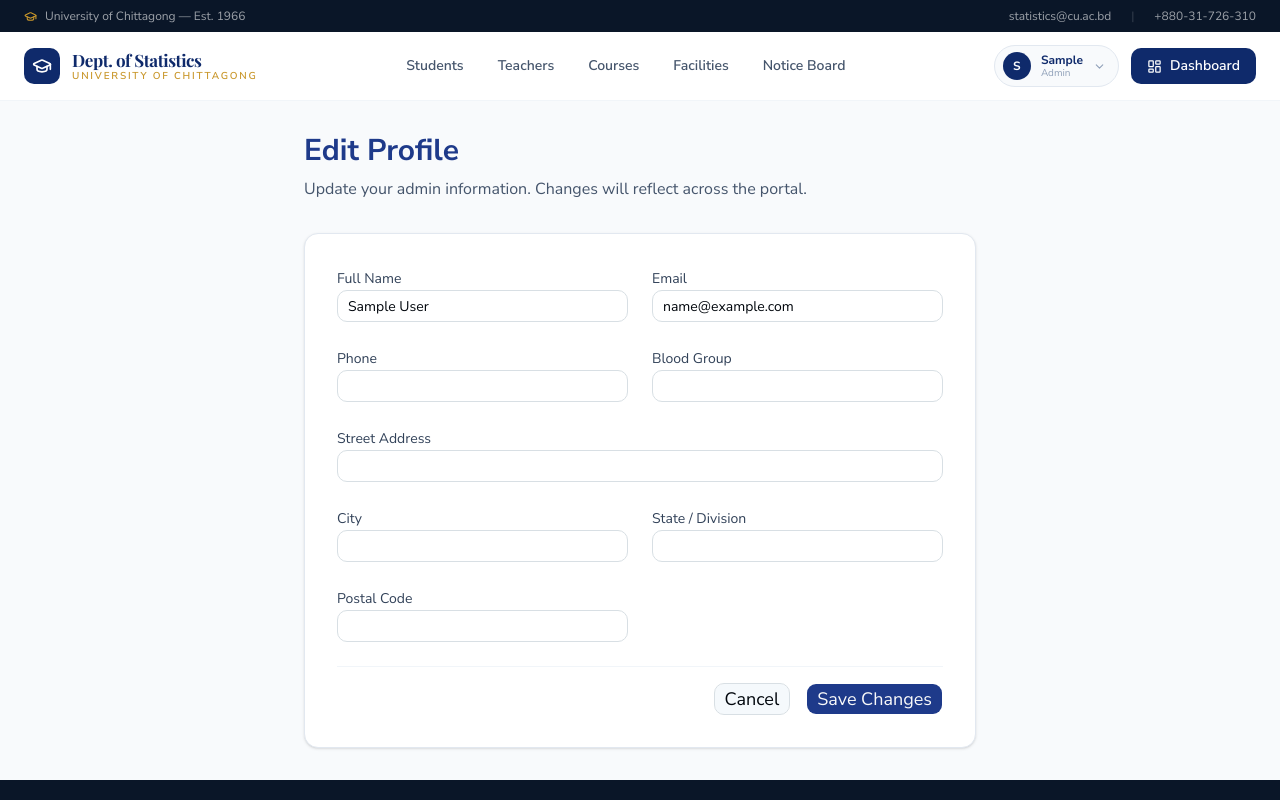
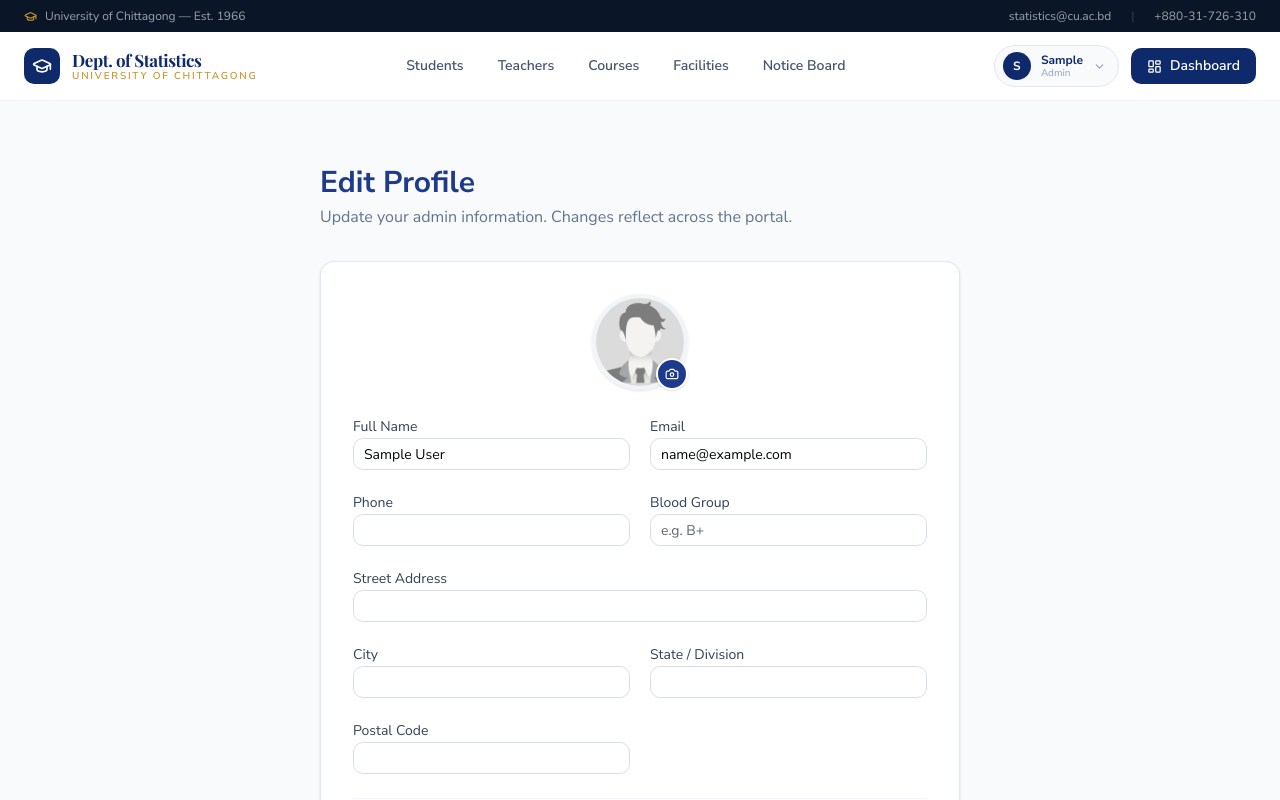
Before and after one commit to himibaba10/dept-of-statistics, a Next.js app: page /profile/edit in a window 1280 px wide. Shown: the top 800 px of the page. Built offline with nearby package versions, Linux system fonts and the light colour scheme; sample sign-in values are in the browser's storage; a web font is replaced by a local one.

Commit message:
feat: Cloudinary image upload with compression, PATCH /api/users/me, profile edit page wired

```diff
--- a/next.config.ts
+++ b/next.config.ts
@@ -14,6 +14,10 @@ const nextConfig: NextConfig = {
       {
         protocol: 'https',
         hostname: 'i.pravatar.cc'
+      },
+      {
+        protocol: 'https',
+        hostname: 'res.cloudinary.com'
       }
     ]
   }
--- a/package.json
+++ b/package.json
@@ -26,6 +26,7 @@
     "react-dom": "19.2.4",
     "react-photo-album": "^3.6.0",
     "shadcn": "^4.3.0",
+    "sharp": "^0.34.5",
     "tailwind-merge": "^3.5.0",
     "tw-animate-css": "^1.4.0",
     "yet-another-react-lightbox": "^3.31.0"
--- a/src/app/(shared)/profile/edit/page.tsx
+++ b/src/app/(shared)/profile/edit/page.tsx
@@ -3,59 +3,187 @@
 import { useAuth } from '@/components/providers/AuthProvider';
 import { Button } from '@/components/ui/button';
 import { Input } from '@/components/ui/input';
+import { fetchWithAuth } from '@/lib/fetchWithAuth';
+import { User } from '@/types';
+import { Camera, Loader2 } from 'lucide-react';
 import { useRouter } from 'next/navigation';
-import { useEffect, useState } from 'react';
+import { useEffect, useRef, useState } from 'react';
+
+interface FormData {
+  name: string;
+  email: string;
+  phone: string;
+  bloodGroup: string;
+  address: {
+    street: string;
+    city: string;
+    state: string;
+    postalCode: string;
+  };
+}
 
 export default function ProfileEditPage() {
-  const { user, isLoading } = useAuth();
+  const { user, isLoading, updateUser } = useAuth();
   const router = useRouter();
 
-  // eslint-disable-next-line @typescript-eslint/no-explicit-any
-  const [formData, setFormData] = useState<any>(null);
+  const [formData, setFormData] = useState<FormData>({
+    name: '',
+    email: '',
+    phone: '',
+    bloodGroup: '',
+    address: { street: '', city: '', state: '', postalCode: '' }
+  });
+
+  // Image state
+  const [imagePreview, setImagePreview] = useState<string | null>(null);
+  const [imageFile, setImageFile] = useState<File | null>(null);
+  const [uploading, setUploading] = useState(false);
+  const [saving, setSaving] = useState(false);
+  const [error, setError] = useState<string | null>(null);
+  const [success, setSuccess] = useState(false);
+  const fileInputRef = useRef<HTMLInputElement>(null);
 
   useEffect(() => {
     if (!isLoading && !user) {
       router.push('/');
-    } else if (user) {
+      return;
+    }
+    if (user) {
       // eslint-disable-next-line react-hooks/set-state-in-effect
-      setFormData({ ...user });
+      setFormData({
+        name: user.name ?? '',
+        email: user.email ?? '',
+        phone: user.phone ?? '',
+        bloodGroup: user.bloodGroup ?? '',
+        address: {
+          street: user.address?.street ?? '',
+          city: user.address?.city ?? '',
+          state: user.address?.state ?? '',
+          postalCode: user.address?.postalCode ?? ''
+        }
+      });
+      setImagePreview(user.imageUrl ?? null);
     }
-  }, [user, isLoading, router]);
+    // eslint-disable-next-line react-hooks/exhaustive-deps
+  }, [user, isLoading]);
 
-  if (isLoading || !user || !formData) {
+  if (isLoading || !user) {
     return (
-      <div className='p-8 text-center text-slate-500'>Loading profile...</div>
+      <div className='flex min-h-[40vh] items-center justify-center'>
+        <Loader2 className='h-6 w-6 animate-spin text-slate-400' />
+      </div>
     );
   }
 
   const handleChange = (e: React.ChangeEvent<HTMLInputElement>) => {
     const { name, value } = e.target;
-    // eslint-disable-next-line @typescript-eslint/no-explicit-any
-    setFormData((prev: any) => {
-      if (name.startsWith('address.')) {
-        const addressField = name.split('.')[1];
-        return {
-          ...prev,
-          address: { ...(prev.address || {}), [addressField]: value }
-        };
-      }
-      return { ...prev, [name]: value };
-    });
+    if (name.startsWith('address.')) {
+      const field = name.split('.')[1] as keyof FormData['address'];
+      setFormData((prev) => ({
+        ...prev,
+        address: { ...prev.address, [field]: value }
+      }));
+    } else {
+      setFormData((prev) => ({ ...prev, [name]: value }));
+    }
   };
 
-  const handleSubmit = (e: React.FormEvent) => {
-    e.preventDefault();
-    // Here we would typically submit to Mongoose
-    alert('Profile modifications mock-saved successfully!');
-    console.log('Saved data:', formData);
+  const handleImageChange = (e: React.ChangeEvent<HTMLInputElement>) => {
+    const file = e.target.files?.[0];
+    if (!file) return;
+
+    const allowed = ['image/jpeg', 'image/png', 'image/webp', 'image/gif'];
+    if (!allowed.includes(file.type)) {
+      setError('Only JPEG, PNG, WebP or GIF images are allowed.');
+      return;
+    }
+    if (file.size > 10 * 1024 * 1024) {
+      setError('Image must be under 10MB.');
+      return;
+    }
+
+    setError(null);
+    setImageFile(file);
+    setImagePreview(URL.createObjectURL(file));
   };
 
+  const handleSubmit = async (e: React.FormEvent) => {
+    e.preventDefault();
+    setError(null);
+    setSuccess(false);
+
+    try {
+      setSaving(true);
+
+      // 1. Upload image first if a new one was picked
+      let imageUrl = user.imageUrl;
+      if (imageFile) {
+        setUploading(true);
+        const fd = new FormData();
+        fd.append('file', imageFile);
+
+        const uploadRes = await fetchWithAuth('/api/upload/image', {
+          method: 'POST',
+          body: fd
+        });
+
+        const uploadData = await uploadRes.json();
+        setUploading(false);
+
+        if (!uploadRes.ok) {
+          setError(uploadData.message ?? 'Image upload failed.');
+          return;
+        }
+        imageUrl = uploadData.data.url as string;
+      }
+
+      // 2. Save profile fields + imageUrl
+      const payload: Record<string, unknown> = {
+        name: formData.name,
+        phone: formData.phone,
+        bloodGroup: formData.bloodGroup || undefined,
+        address: formData.address,
+        ...(formData.email ? { email: formData.email } : {}),
+        ...(imageUrl ? { imageUrl } : {})
+      };
+
+      const res = await fetchWithAuth('/api/users/me', {
+        method: 'PATCH',
+        headers: { 'Content-Type': 'application/json' },
+        body: JSON.stringify(payload)
+      });
+
+      const data = await res.json();
+
+      if (!res.ok) {
+        setError(data.message ?? 'Failed to save profile.');
+        return;
+      }
+
+      // 3. Sync updated user into auth context + localStorage
+      updateUser(data.data as User);
+      setImageFile(null);
+      setSuccess(true);
+    } catch {
+      setError('Something went wrong. Please try again.');
+    } finally {
+      setSaving(false);
+      setUploading(false);
+    }
+  };
+
+  const avatarSrc =
+    imagePreview ??
+    (user.gender === 'female'
+      ? '/images/female-placeholder.webp'
+      : '/images/male-placeholder.webp');
+
   return (
-    <div className='mx-auto max-w-2xl space-y-8'>
+    <div className='mx-auto max-w-2xl space-y-8 px-4 py-8'>
       <div>
-        <h1 className='mb-2 text-3xl font-bold text-[#1E3A8A]'>Edit Profile</h1>
-        <p className='text-slate-600'>
-          Update your {user.role} information. Changes will reflect across the
+        <h1 className='mb-1 text-3xl font-bold text-[#1E3A8A]'>Edit Profile</h1>
+        <p className='text-slate-500'>
+          Update your {user.role} information. Changes reflect across the
           portal.
         </p>
       </div>
@@ -64,111 +192,144 @@ export default function ProfileEditPage() {
         onSubmit={handleSubmit}
         className='space-y-6 rounded-xl border border-slate-200 bg-white p-8 shadow-sm'
       >
-        <div className='grid grid-cols-1 gap-6 md:grid-cols-2'>
-          <div className='space-y-2'>
+        {/* Avatar upload */}
+        <div className='flex flex-col items-center gap-3'>
+          <div className='relative'>
+            {/* eslint-disable-next-line @next/next/no-img-element */}
+            <img
+              src={avatarSrc}
+              alt='Profile'
+              className='h-24 w-24 rounded-full border-4 border-slate-100 object-cover shadow-sm'
+            />
+            <button
+              type='button'
+              onClick={() => fileInputRef.current?.click()}
+              className='absolute right-0 bottom-0 flex h-8 w-8 items-center justify-center rounded-full border-2 border-white bg-[#1E3A8A] text-white shadow transition-opacity hover:opacity-90'
+            >
+              <Camera size={14} />
+            </button>
+          </div>
+          <input
+            ref={fileInputRef}
+            type='file'
+            accept='image/jpeg,image/png,image/webp,image/gif'
+            className='hidden'
+            onChange={handleImageChange}
+          />
+          {imageFile && (
+            <p className='text-xs text-slate-500'>
+              {imageFile.name} — will be uploaded on save
+            </p>
+          )}
+        </div>
+
+        {/* Fields */}
+        <div className='grid grid-cols-1 gap-5 md:grid-cols-2'>
+          <div className='space-y-1.5'>
             <label className='text-sm font-medium text-slate-700'>
               Full Name
             </label>
             <Input
               name='name'
-              value={formData.name || ''}
+              value={formData.name}
+              onChange={handleChange}
+              required
+            />
+          </div>
+
+          <div className='space-y-1.5'>
+            <label className='text-sm font-medium text-slate-700'>Email</label>
+            <Input
+              name='email'
+              type='email'
+              value={formData.email}
               onChange={handleChange}
             />
           </div>
 
-          <div className='space-y-2'>
-            <label className='text-sm font-medium text-slate-700'>Email</label>
+          <div className='space-y-1.5'>
+            <label className='text-sm font-medium text-slate-700'>Phone</label>
             <Input
-              name='email'
-              type='email'
-              value={formData.email || ''}
+              name='phone'
+              value={formData.phone}
               onChange={handleChange}
+              required
             />
           </div>
 
-          <div className='space-y-2'>
-            <label className='text-sm font-medium text-slate-700'>Phone</label>
-            <Input
-              name='phone'
-              value={formData.phone || ''}
-              onChange={handleChange}
-            />
-          </div>
-
-          <div className='space-y-2'>
+          <div className='space-y-1.5'>
             <label className='text-sm font-medium text-slate-700'>
               Blood Group
             </label>
             <Input
               name='bloodGroup'
-              value={formData.bloodGroup || ''}
+              value={formData.bloodGroup}
               onChange={handleChange}
+              placeholder='e.g. B+'
             />
           </div>
 
-          <div className='space-y-2 md:col-span-2'>
+          <div className='space-y-1.5 md:col-span-2'>
             <label className='text-sm font-medium text-slate-700'>
               Street Address
             </label>
             <Input
               name='address.street'
-              value={formData.address?.street || ''}
+              value={formData.address.street}
               onChange={handleChange}
             />
           </div>
 
-          <div className='space-y-2'>
+          <div className='space-y-1.5'>
             <label className='text-sm font-medium text-slate-700'>City</label>
             <Input
               name='address.city'
-              value={formData.address?.city || ''}
+              value={formData.address.city}
               onChange={handleChange}
             />
           </div>
 
-          <div className='space-y-2'>
+          <div className='space-y-1.5'>
             <label className='text-sm font-medium text-slate-700'>
               State / Division
             </label>
             <Input
               name='address.state'
-              value={formData.address?.state || ''}
+              value={formData.address.state}
               onChange={handleChange}
             />
           </div>
 
-          <div className='space-y-2'>
+          <div className='space-y-1.5'>
             <label className='text-sm font-medium text-slate-700'>
               Postal Code
             </label>
             <Input
               name='address.postalCode'
-              value={formData.address?.postalCode || ''}
+              value={formData.address.postalCode}
               onChange={handleChange}
             />
           </div>
 
-          {/* Role specific static fields (Read Only for demonstration) */}
+          {/* Read-only role fields */}
           {user.role === 'student' && (
             <>
-              <div className='space-y-2'>
+              <div className='space-y-1.5'>
                 <label className='text-sm font-medium text-slate-700'>
-                  Student ID (Read-only)
+                  Student ID (read-only)
                 </label>
                 <Input
-                  // eslint-disable-next-line @typescript-eslint/no-explicit-any
-                  value={(user as any).studentId}
+                  value={(user as { studentId?: string }).studentId ?? ''}
                   disabled
                   className='bg-slate-50'
                 />
               </div>
-              <div className='space-y-2'>
+              <div className='space-y-1.5'>
                 <label className='text-sm font-medium text-slate-700'>
-                  Session (Read-only)
+                  Session (read-only)
                 </label>
                 <Input
-                  // eslint-disable-next-line @typescript-eslint/no-explicit-any
-                  value={(user as any).session}
+                  value={(user as { session?: string }).session ?? ''}
                   disabled
                   className='bg-slate-50'
                 />
@@ -177,13 +338,12 @@ export default function ProfileEditPage() {
           )}
 
           {user.role === 'teacher' && (
-            <div className='space-y-2 md:col-span-2'>
+            <div className='space-y-1.5 md:col-span-2'>
               <label className='text-sm font-medium text-slate-700'>
-                Designation (Read-only)
+                Designation (read-only)
               </label>
               <Input
-                // eslint-disable-next-line @typescript-eslint/no-explicit-any
-                value={(user as any).designation}
+                value={(user as { designation?: string }).designation ?? ''}
                 disabled
                 className='bg-slate-50'
               />
@@ -191,13 +351,14 @@ export default function ProfileEditPage() {
           )}
 
           {user.role === 'official' && (
-            <div className='space-y-2 md:col-span-2'>
+            <div className='space-y-1.5 md:col-span-2'>
               <label className='text-sm font-medium text-slate-700'>
-                Department Role (Read-only)
+                Department Role (read-only)
               </label>
               <Input
-                // eslint-disable-next-line @typescript-eslint/no-explicit-any
-                value={(user as any).departmentRole}
+                value={
+                  (user as { departmentRole?: string }).departmentRole ?? ''
+                }
                 disabled
                 className='bg-slate-50'
               />
@@ -205,12 +366,35 @@ export default function ProfileEditPage() {
           )}
         </div>
 
-        <div className='flex justify-end gap-4 border-t border-slate-100 pt-4'>
+        {/* Feedback */}
+        {error && (
+          <p className='rounded-lg bg-red-50 px-4 py-2.5 text-sm text-red-600'>
+            {error}
+          </p>
+        )}
+        {success && (
+          <p className='rounded-lg bg-green-50 px-4 py-2.5 text-sm text-green-700'>
+            Profile saved successfully!
+          </p>
+        )}
+
+        <div className='flex justify-end gap-3 border-t border-slate-100 pt-4'>
           <Button type='button' variant='outline' onClick={() => router.back()}>
             Cancel
           </Button>
-          <Button type='submit' className='bg-[#1E3A8A] hover:bg-[#1E3A8A]/90'>
-            Save Changes
+          <Button
+            type='submit'
+            disabled={saving}
+            className='min-w-[120px] bg-[#1E3A8A] hover:bg-[#1E3A8A]/90'
+          >
+            {saving ? (
+              <span className='flex items-center gap-2'>
+                <Loader2 size={15} className='animate-spin' />
+                {uploading ? 'Uploading...' : 'Saving...'}
+              </span>
+            ) : (
+              'Save Changes'
+            )}
           </Button>
         </div>
       </form>
--- /dev/null
+++ b/src/app/api/upload/image/route.ts
@@ -0,0 +1,82 @@
+import { errorResponse, successResponse } from '@/lib/apiResponse';
+import { verifyAccessToken } from '@/lib/jwt';
+import sharp from 'sharp';
+import { NextRequest } from 'next/server';
+
+const CLOUD_NAME = 'dgzjxbkez';
+const UPLOAD_PRESET = 'dept of statistics';
+
+const FOLDER_MAP: Record<string, string> = {
+  student: 'Dept of Statistics/students',
+  teacher: 'Dept of Statistics/teachers',
+  official: 'Dept of Statistics/officials'
+};
+
+// POST /api/upload/image — compress + upload to Cloudinary, return secure_url
+export async function POST(req: NextRequest) {
+  try {
+    // Auth check
+    const authHeader = req.headers.get('authorization');
+    if (!authHeader?.startsWith('Bearer ')) {
+      return errorResponse('Unauthorized', 401);
+    }
+
+    let payload;
+    try {
+      payload = verifyAccessToken(authHeader.slice(7));
+    } catch {
+      return errorResponse('Invalid or expired token', 401);
+    }
+
+    const formData = await req.formData();
+    const file = formData.get('file') as File | null;
+
+    if (!file) return errorResponse('No file provided', 400);
+
+    const allowedTypes = ['image/jpeg', 'image/png', 'image/webp', 'image/gif'];
+    if (!allowedTypes.includes(file.type)) {
+      return errorResponse(
+        'Only JPEG, PNG, WebP, or GIF images are allowed',
+        400
+      );
+    }
+
+    if (file.size > 10 * 1024 * 1024) {
+      return errorResponse('File too large (max 10MB)', 400);
+    }
+
+    // Compress with sharp — resize to max 800x800, convert to webp, quality 80
+    const buffer = Buffer.from(await file.arrayBuffer());
+    const compressed = await sharp(buffer)
+      .resize(800, 800, { fit: 'inside', withoutEnlargement: true })
+      .webp({ quality: 80 })
+      .toBuffer();
+
+    // Upload to Cloudinary via unsigned upload
+    const folder = FOLDER_MAP[payload.role] ?? 'Dept of Statistics';
+    const cloudForm = new FormData();
+    cloudForm.append(
+      'file',
+      new Blob([compressed.buffer as ArrayBuffer], { type: 'image/webp' })
+    );
+    cloudForm.append('upload_preset', UPLOAD_PRESET);
+    cloudForm.append('folder', folder);
+
+    const cloudRes = await fetch(
+      `https://api.cloudinary.com/v1_1/${CLOUD_NAME}/image/upload`,
+      { method: 'POST', body: cloudForm }
+    );
+
+    if (!cloudRes.ok) {
+      const err = await cloudRes.text();
+      console.error('[CLOUDINARY_UPLOAD]', err);
+      return errorResponse('Cloudinary upload failed', 502);
+    }
+
+    const cloudData = await cloudRes.json();
+    return successResponse({ url: cloudData.secure_url as string });
+  } catch (err) {
+    console.error('[UPLOAD_IMAGE]', err);
+    return errorResponse('Internal server error', 500);
+  }
+}
--- /dev/null
+++ b/src/app/api/users/me/route.ts
@@ -0,0 +1,58 @@
+import { connectDB } from '@/lib/db';
+import { errorResponse, successResponse } from '@/lib/apiResponse';
+import { verifyAccessToken } from '@/lib/jwt';
+import User from '@/models/User';
+import { NextRequest } from 'next/server';
+
+// PATCH /api/users/me — update own profile fields
+export async function PATCH(req: NextRequest) {
+  try {
+    await connectDB();
+
+    const authHeader = req.headers.get('authorization');
+    if (!authHeader?.startsWith('Bearer ')) {
+      return errorResponse('Unauthorized', 401);
+    }
+
+    let payload;
+    try {
+      payload = verifyAccessToken(authHeader.slice(7));
+    } catch {
+      return errorResponse('Invalid or expired token', 401);
+    }
+
+    const body = await req.json();
+
+    // Whitelist — only these fields can be self-updated
+    const allowed = [
+      'name',
+      'email',
+      'phone',
+      'address',
+      'bloodGroup',
+      'imageUrl'
+    ];
+
+    const updates: Record<string, unknown> = {};
+    for (const key of allowed) {
+      if (key in body) updates[key] = body[key];
+    }
+
+    if (Object.keys(updates).length === 0) {
+      return errorResponse('No valid fields to update', 400);
+    }
+
+    const user = await User.findByIdAndUpdate(
+      payload.userId,
+      { $set: updates },
+      { new: true, runValidators: true }
+    ).select('-password -refreshToken');
+
+    if (!user) return errorResponse('User not found', 404);
+
+    return successResponse(user);
+  } catch (err) {
+    console.error('[USERS_ME_PATCH]', err);
+    return errorResponse('Internal server error', 500);
+  }
+}
--- a/src/components/providers/AuthProvider.tsx
+++ b/src/components/providers/AuthProvider.tsx
@@ -17,6 +17,7 @@ interface AuthContextType {
     accessToken: string,
     refreshToken: string
   ) => void;
+  updateUser: (updated: User) => void;
   logout: () => void;
 }
 
@@ -64,6 +65,11 @@ export function AuthProvider({ children }: { children: React.ReactNode }) {
     []
   );
 
+  const updateUser = useCallback((updated: User) => {
+    setUser(updated);
+    localStorage.setItem('authUser', JSON.stringify(updated));
+  }, []);
+
   const logout = useCallback(() => {
     setUser(null);
     localStorage.removeItem('accessToken');
@@ -72,7 +78,9 @@ export function AuthProvider({ children }: { children: React.ReactNode }) {
   }, []);
 
   return (
-    <AuthContext.Provider value={{ user, isLoading, loginWithToken, logout }}>
+    <AuthContext.Provider
+      value={{ user, isLoading, loginWithToken, updateUser, logout }}
+    >
       {children}
     </AuthContext.Provider>
   );
```
Also changed, not shown: 1 other file (tests, documents, lock files or other folders).
